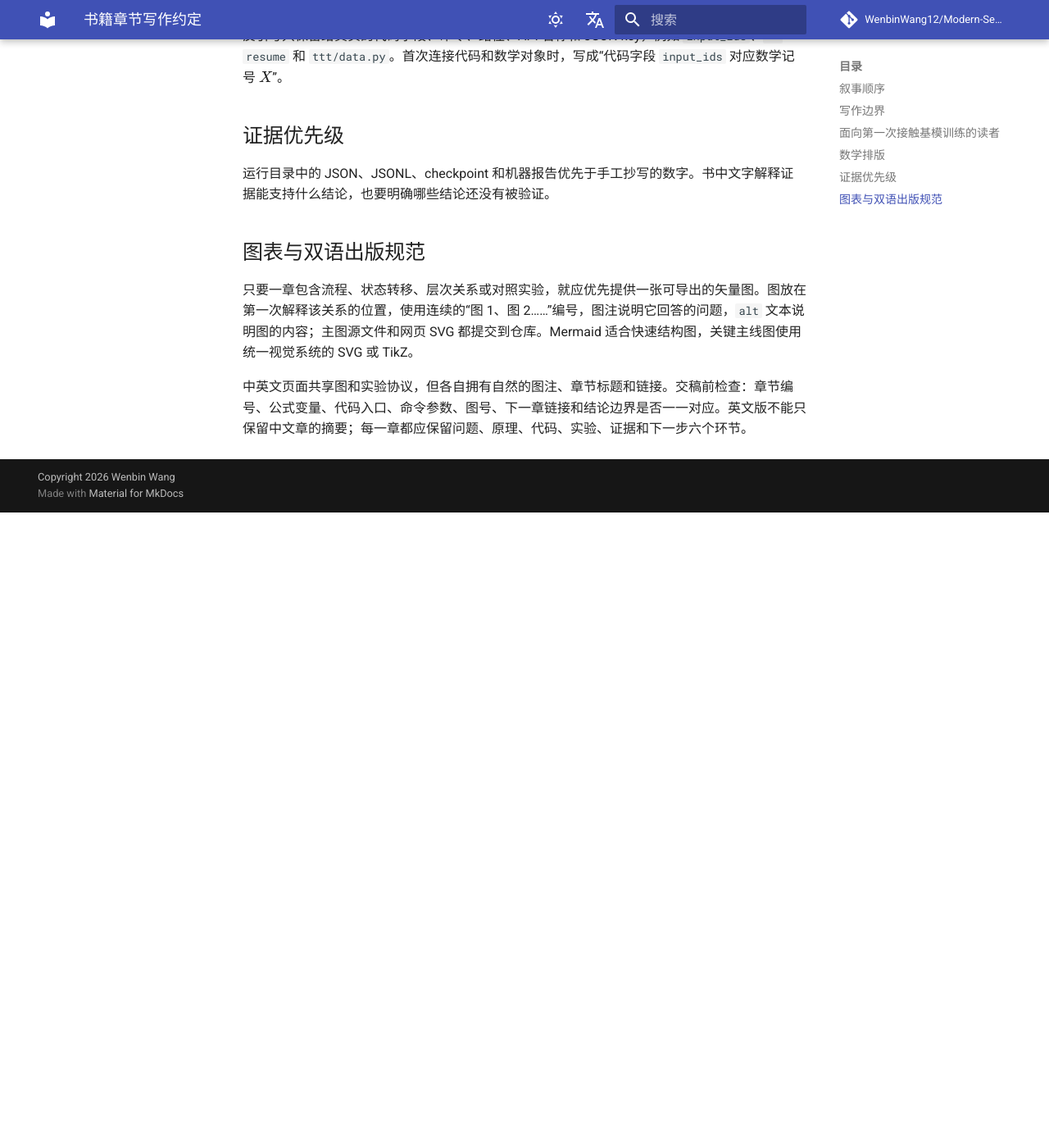
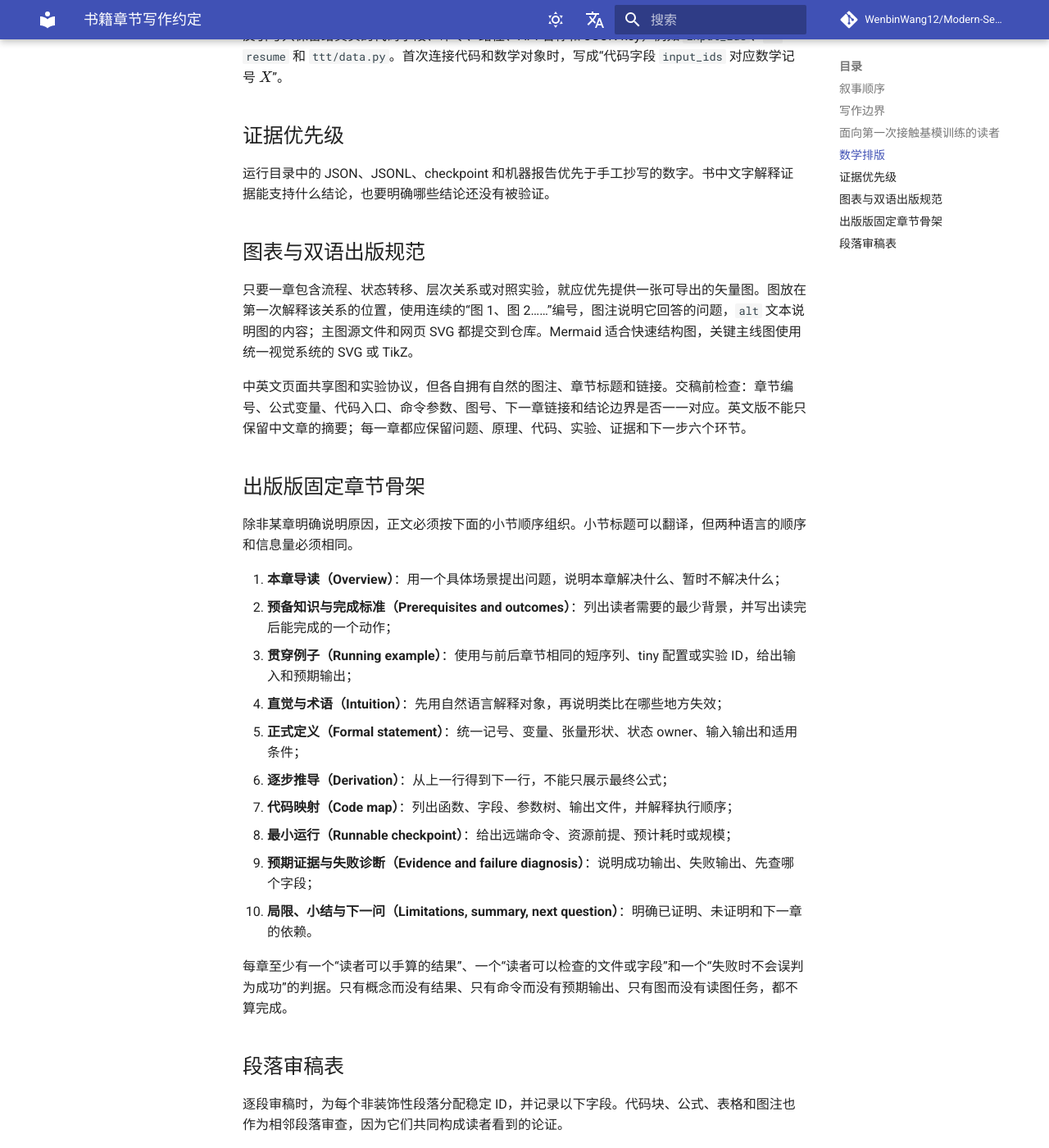
Before and after one commit to WenbinWang12/Modern-Sequence-Models-from-Scratch, an MkDocs documentation site: the page built from docs/book/chapter_template.md, in a window 1280 px wide and 1400 px high, scrolled down 1554 px. Shown: the whole window at 82% size. Built offline with MkDocs 1.6.1 and Material for MkDocs 9.7.7, drawn with Linux system fonts in a browser that asks for light colours; comment, search, counter and statistics services are not loaded; before the commit the page ends 2179 px from its top, so only the background shows below that; some of the changed text lies outside the part shown.

Commit message:
add paragraph-level publication rubric

```diff
--- a/docs/book/chapter_template.md
+++ b/docs/book/chapter_template.md
@@ -50,3 +50,42 @@ $$
 只要一章包含流程、状态转移、层次关系或对照实验，就应优先提供一张可导出的矢量图。图放在第一次解释该关系的位置，使用连续的“图 1、图 2……”编号，图注说明它回答的问题，`alt` 文本说明图的内容；主图源文件和网页 SVG 都提交到仓库。Mermaid 适合快速结构图，关键主线图使用统一视觉系统的 SVG 或 TikZ。
 
 中英文页面共享图和实验协议，但各自拥有自然的图注、章节标题和链接。交稿前检查：章节编号、公式变量、代码入口、命令参数、图号、下一章链接和结论边界是否一一对应。英文版不能只保留中文章的摘要；每一章都应保留问题、原理、代码、实验、证据和下一步六个环节。
+
+## 出版版固定章节骨架
+
+除非某章明确说明原因，正文必须按下面的小节顺序组织。小节标题可以翻译，但两种语言的顺序和信息量必须相同。
+
+1. **本章导读（Overview）**：用一个具体场景提出问题，说明本章解决什么、暂时不解决什么；
+2. **预备知识与完成标准（Prerequisites and outcomes）**：列出读者需要的最少背景，并写出读完后能完成的一个动作；
+3. **贯穿例子（Running example）**：使用与前后章节相同的短序列、tiny 配置或实验 ID，给出输入和预期输出；
+4. **直觉与术语（Intuition）**：先用自然语言解释对象，再说明类比在哪些地方失效；
+5. **正式定义（Formal statement）**：统一记号、变量、张量形状、状态 owner、输入输出和适用条件；
+6. **逐步推导（Derivation）**：从上一行得到下一行，不能只展示最终公式；
+7. **代码映射（Code map）**：列出函数、字段、参数树、输出文件，并解释执行顺序；
+8. **最小运行（Runnable checkpoint）**：给出远端命令、资源前提、预计耗时或规模；
+9. **预期证据与失败诊断（Evidence and failure diagnosis）**：说明成功输出、失败输出、先查哪个字段；
+10. **局限、小结与下一问（Limitations, summary, next question）**：明确已证明、未证明和下一章的依赖。
+
+每章至少有一个“读者可以手算的结果”、一个“读者可以检查的文件或字段”和一个“失败时不会误判为成功”的判据。只有概念而没有结果、只有命令而没有预期输出、只有图而没有读图任务，都不算完成。
+
+## 段落审稿表
+
+逐段审稿时，为每个非装饰性段落分配稳定 ID，并记录以下字段。代码块、公式、表格和图注也作为相邻段落审查，因为它们共同构成读者看到的论证。
+
+| 字段 | 审稿问题 |
+|---|---|
+| Paragraph ID | 文件、章节、小节和段落序号是否唯一？ |
+| Reader question | 这一段回答读者的哪个具体问题？ |
+| Prerequisite | 首次出现的术语是否已补齐必要背景？ |
+| Intuition example | 是否有短序列、数字、形状或失败场景？ |
+| Formal statement | 变量、单位、张量形状和适用范围是否明确？ |
+| Derivation | 结论是否从前一步逐步得到？ |
+| Code symbol | 是否指向真实函数、字段、命令或输出文件？ |
+| Runnable command | 读者能否在目标机器执行最小检查？ |
+| Expected artifact | 是否说明日志、JSON、图或 checkpoint 应出现什么？ |
+| Failure diagnosis | 失败时是否给出首个检查字段和常见原因？ |
+| Limitation | 是否明确这段证据没有证明什么？ |
+| Next question | 是否自然引向下一段或下一章？ |
+| zh-en parity | 中文和英文是否保留同一事实、例子、公式和边界？ |
+
+审稿结果使用三档：P0 表示会误导读者或使实验不可解释；P1 表示缺少出版级教学链条；P2 表示术语、图注、风格或可读性改进。一个章节只有在所有 P0/P1 清零，并且每个核心段落的表格字段都有证据或明确的“不适用”说明后，才可以进入下一轮。
```
